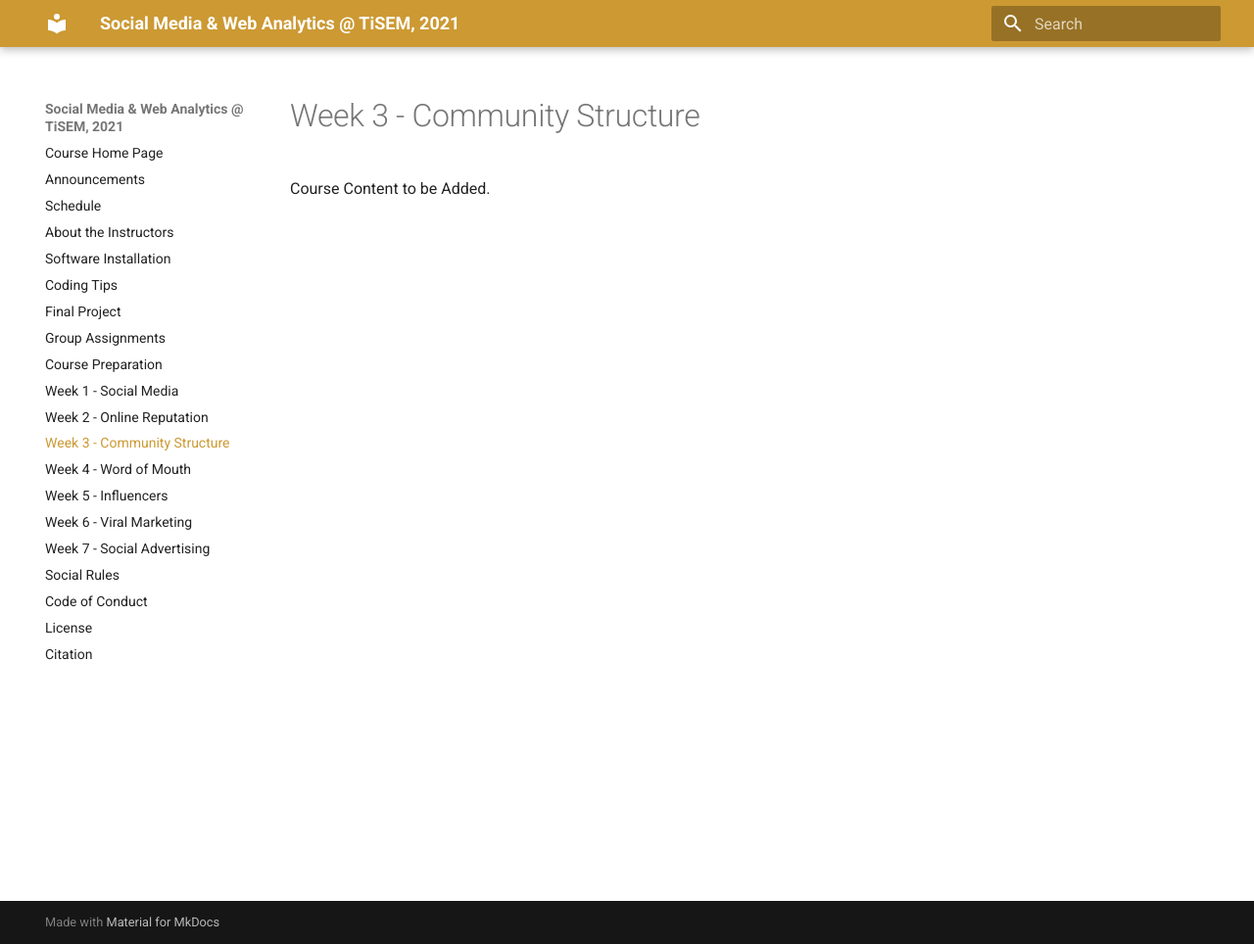
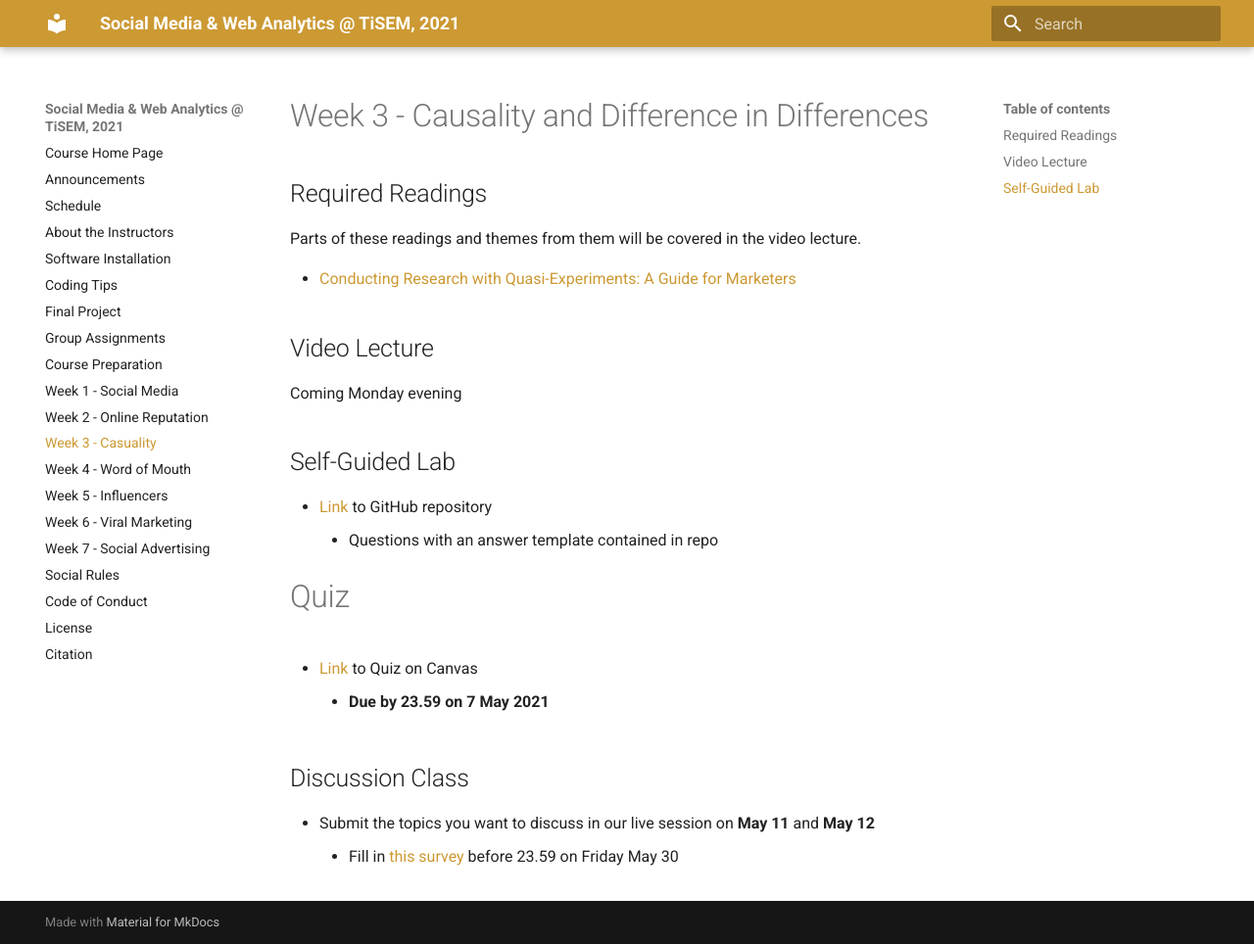
Before and after one commit to tisem-digital-marketing/2021-smwa, an MkDocs documentation site: the page built from docs/week_03.md, in a window 1280 px wide and 964 px high. Shown: the whole window at 98% size. Built offline with MkDocs 1.6.1 and Material for MkDocs 9.7.7, drawn with Linux system fonts in a browser that asks for light colours; old or Windows-style settings are respelled for this version of MkDocs.

Commit message:
week 2 material without lecture content

```diff
--- a/docs/week_03.md
+++ b/docs/week_03.md
@@ -1 +1,35 @@
-Course Content to be Added.
+# Week 3 - Causality and Difference in Differences
+
+## Required Readings
+
+Parts of these readings and themes from them will be covered in the video lecture.
+
+* [Conducting Research with Quasi-Experiments: A Guide for Marketers][goldfarb-tucker]
+
+## Video Lecture
+
+Coming Monday evening
+
+<!-- * [Slides][lecture-slides-03]
+* Videos as a [playlist](https://www.youtube.com/watch?v=X4c4-v1ZMeE&list=PL9QkA7C7GRGVPT7CpH90Y8Om79iA26grc) -->
+
+## Self-Guided Lab
+
+* [Link][lab-03] to GitHub repository
+    * Questions with an answer template contained in repo
+
+# Quiz
+
+* [Link][quiz-03] to Quiz on Canvas
+    * **Due by 23.59 on 7 May 2021**
+
+## Discussion Class
+
+* Submit the topics you want to discuss in our live session on **May 11** and **May 12**
+    * Fill in [this survey][week03-survey] before 23.59 on Friday May 30
+
+[goldfarb-tucker]: https://papers.ssrn.com/sol3/papers.cfm?abstract_id=2420920
+
+[quiz-03]: https://tilburguniversity.instructure.com/courses/7508/quizzes
+[lab-03]: https://github.com/tisem-digital-marketing/smwa-lab-03
+[week03-survey]: https://forms.gle/2debm9jfAgh34ovFA
--- a/mkdocs.yml
+++ b/mkdocs.yml
@@ -11,7 +11,7 @@ pages:
 - Course Preparation: course_prep.md
 - Week 1 - Social Media: week_01.md
 - Week 2 - Online Reputation: week_02.md
-- Week 3 - Community Structure: week_03.md
+- Week 3 - Casuality: week_03.md
 - Week 4 - Word of Mouth: week_04.md
 - Week 5 - Influencers: week_05.md
 - Week 6 - Viral Marketing: week_06.md
```
